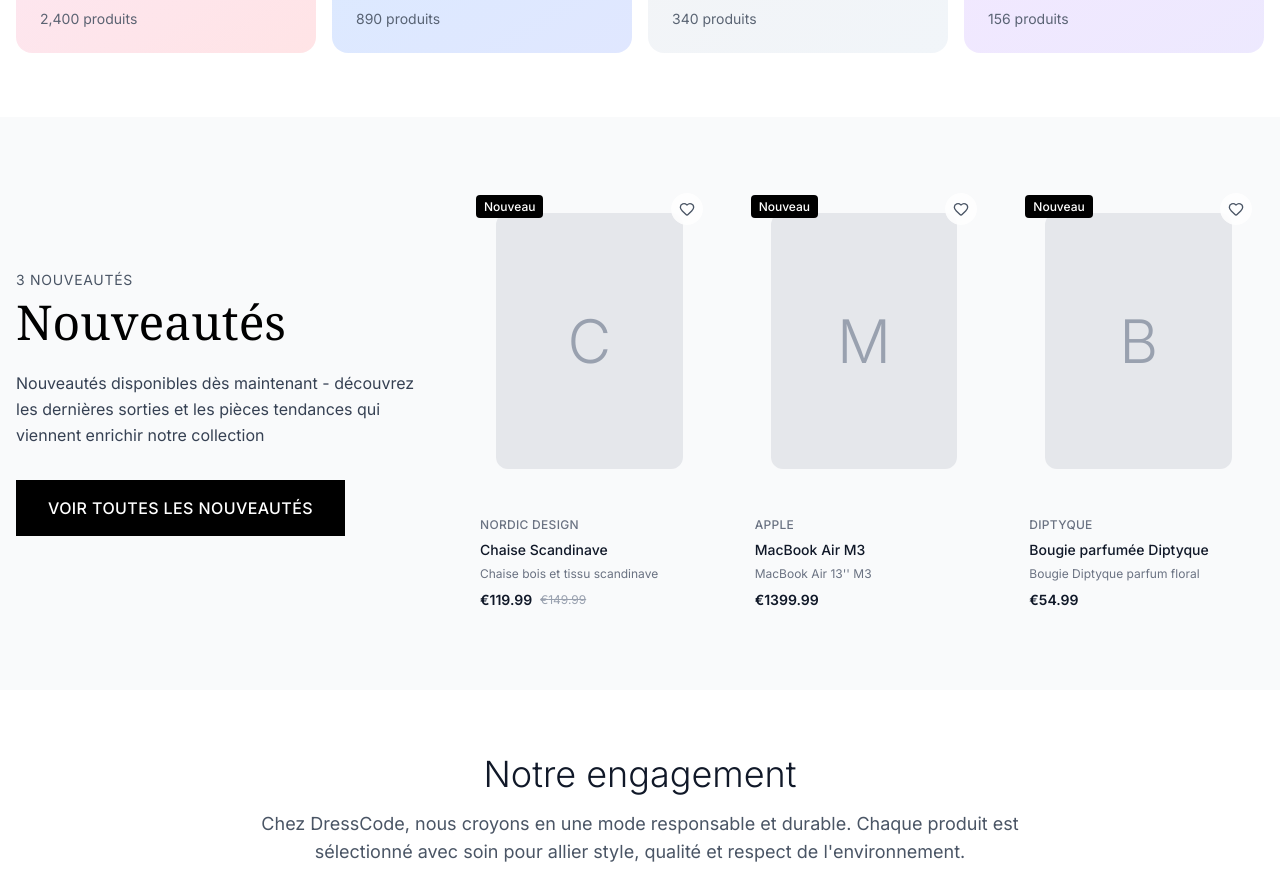
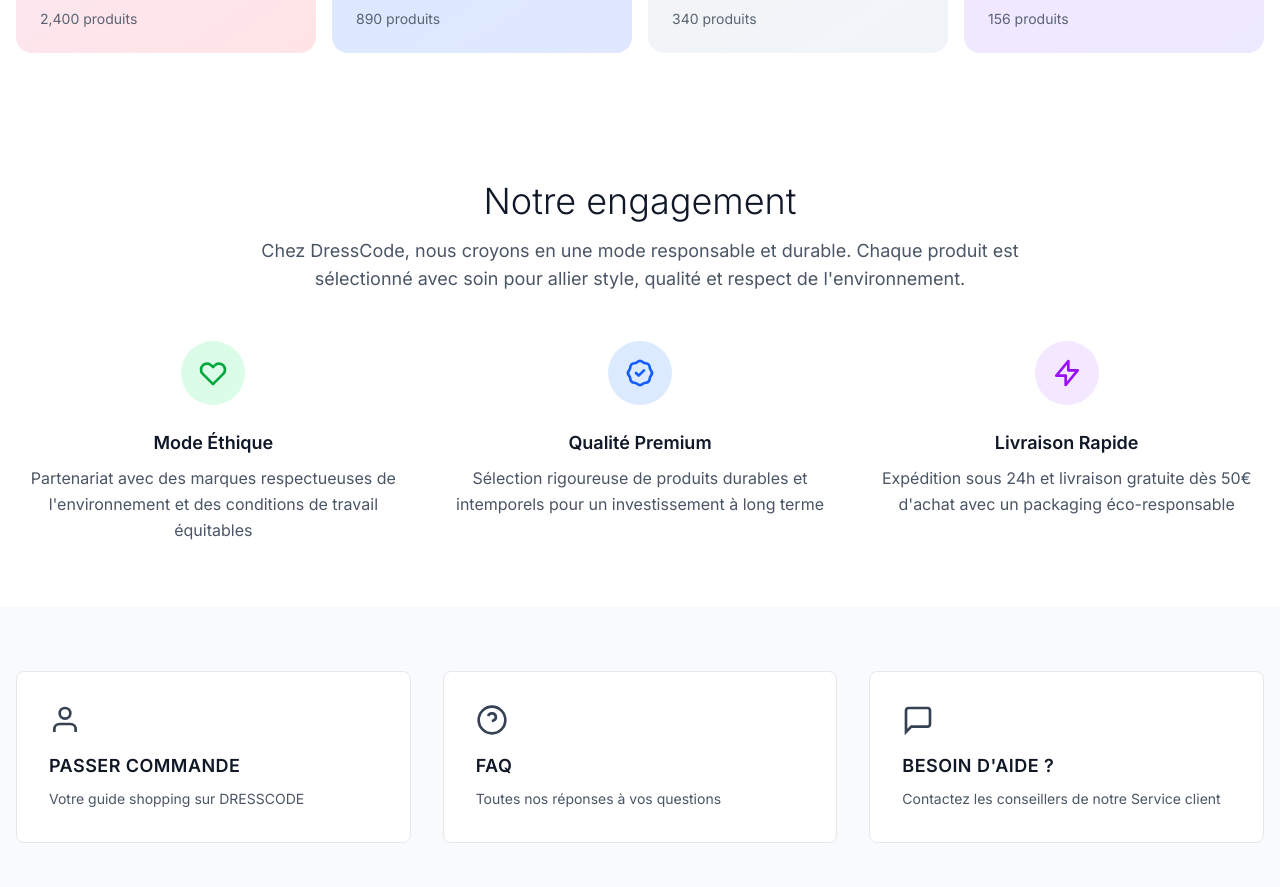
Before and after one commit to Rimao416/dress-code-front, a Next.js app: page / in a window 1280 px wide. Shown: the part 2005-2892 px from the top of the page. Built offline with nearby package versions, Linux system fonts and the light colour scheme.

Commit message:
:construction_worker: Restructuration du code

```diff
--- a/src/app/page.tsx
+++ b/src/app/page.tsx
@@ -7,6 +7,7 @@ import SupportSection from '@/components/common/SupportSection';
 import { productsData } from '@/constant/data';
 import Button from '@/components/ui/button';
 import ProductCard, { Product } from '@/components/common/ProductCard';
+import Categories from '@/components/common/Category';
 
 
 // Button Component
@@ -14,70 +15,14 @@ import ProductCard, { Product } from '@/components/common/ProductCard';
 // Header Component
 
 
-interface Category {
+export interface Category {
   name: string;
   count: string;
   color: string;
   image: string | null;
 }
 
-const Categories = () => {
-  const categories: Category[] = [
-    { name: 'Vêtements', count: '2,400 produits', color: 'from-pink-100 to-rose-100', image: null },
-    { name: 'Maison', count: '890 produits', color: 'from-blue-100 to-indigo-100', image: null },
-    { name: 'Tech', count: '340 produits', color: 'from-gray-100 to-slate-100', image: null },
-    { name: 'Parfums', count: '156 produits', color: 'from-purple-100 to-violet-100', image: null }
-  ];
 
-  const handleCategoryClick = (category: Category) => {
-    console.log('Category clicked:', category.name);
-  };
-
-  return (
-    <section className="py-16 px-4 bg-white">
-      <div className="max-w-7xl mx-auto">
-        <div className="text-center mb-12">
-          <h2 className="text-4xl lg:text-5xl font-serif text-black mb-4">
-            Explorez nos collections
-          </h2>
-          <p className="text-gray-600 text-lg max-w-2xl mx-auto">
-            Découvrez une sélection soigneusement choisie de produits dans chaque catégorie
-          </p>
-        </div>
-
-        <div className="grid grid-cols-2 lg:grid-cols-4 gap-4">
-          {categories.map((category, index) => (
-            <div
-              key={index}
-              className="group cursor-pointer"
-              onClick={() => handleCategoryClick(category)}
-            >
-              <div className={`h-48 rounded-2xl bg-gradient-to-br ${category.color} p-6 flex flex-col justify-between transition-all duration-300 group-hover:scale-105 group-hover:shadow-lg relative overflow-hidden`}>
-                <div className="self-end">
-                  <div className="w-8 h-8 bg-white/20 backdrop-blur-sm rounded-full flex items-center justify-center transition-transform duration-300 group-hover:scale-110">
-                    <ArrowRight className="w-4 h-4 text-gray-700 transition-transform duration-300 group-hover:translate-x-0.5" />
-                  </div>
-                </div>
-
-                <div className="relative z-10">
-                  <h3 className="font-semibold text-gray-900 text-lg mb-1 uppercase tracking-wide">
-                    {category.name}
-                  </h3>
-                  <p className="text-gray-600 text-sm opacity-90">
-                    {category.count}
-                  </p>
-                </div>
-
-                {/* Effet de survol */}
-                <div className="absolute inset-0 bg-black/5 opacity-0 group-hover:opacity-100 transition-opacity duration-300"></div>
-              </div>
-            </div>
-          ))}
-        </div>
-      </div>
-    </section>
-  );
-};
 
 // Support Section Component
 
@@ -165,41 +110,7 @@ const HomePage = () => {
       <Categories />
 
       {/* Section Nouveautés */}
-      <section className="py-16 px-4 bg-gray-50">
-        <div className="max-w-7xl mx-auto">
-          <div className="flex flex-col lg:flex-row gap-12 items-center">
-            <div className="lg:w-1/3 text-center lg:text-left">
-              <div className="text-sm text-gray-600 mb-2 tracking-wider uppercase">
-                {newProducts.length} NOUVEAUTÉS
-              </div>
-              <h2 className="text-4xl lg:text-5xl font-serif text-black mb-6">
-                Nouveautés
-              </h2>
-              <p className="text-gray-700 mb-8 leading-relaxed">
-                Nouveautés disponibles dès maintenant - découvrez les dernières sorties
-                et les pièces tendances qui viennent enrichir notre collection
-              </p>
-              <Button variant="black" size="lg" className="uppercase tracking-wide">
-                Voir toutes les nouveautés
-              </Button>
-            </div>
 
-            <div className="lg:w-2/3">
-              <div className="grid grid-cols-1 sm:grid-cols-2 lg:grid-cols-3 gap-6">
-                {newProducts.map((product) => (
-                  <ProductCard
-                    key={product.id}
-                    product={product}
-                    onClick={handleProductClick}
-                    showBrand={true}
-                    showPrice={true}
-                  />
-                ))}
-              </div>
-            </div>
-          </div>
-        </div>
-      </section>
 
       {/* Section Engagement/Valeurs */}
       <section className="py-16 px-4 bg-white">
--- /dev/null
+++ b/src/components/common/Category.tsx
@@ -0,0 +1,62 @@
+import { Category } from "@/app/page";
+import { ArrowRight } from "lucide-react";
+
+const Categories = () => {
+  const categories: Category[] = [
+    { name: 'Vêtements', count: '2,400 produits', color: 'from-pink-100 to-rose-100', image: null },
+    { name: 'Maison', count: '890 produits', color: 'from-blue-100 to-indigo-100', image: null },
+    { name: 'Tech', count: '340 produits', color: 'from-gray-100 to-slate-100', image: null },
+    { name: 'Parfums', count: '156 produits', color: 'from-purple-100 to-violet-100', image: null }
+  ];
+
+  const handleCategoryClick = (category: Category) => {
+    console.log('Category clicked:', category.name);
+  };
+
+  return (
+    <section className="py-16 px-4 bg-white">
+      <div className="max-w-7xl mx-auto">
+        <div className="text-center mb-12">
+          <h2 className="text-4xl lg:text-5xl font-serif text-black mb-4">
+            Explorez nos collections
+          </h2>
+          <p className="text-gray-600 text-lg max-w-2xl mx-auto">
+            Découvrez une sélection soigneusement choisie de produits dans chaque catégorie
+          </p>
+        </div>
+
+        <div className="grid grid-cols-2 lg:grid-cols-4 gap-4">
+          {categories.map((category, index) => (
+            <div
+              key={index}
+              className="group cursor-pointer"
+              onClick={() => handleCategoryClick(category)}
+            >
+              <div className={`h-48 rounded-2xl bg-gradient-to-br ${category.color} p-6 flex flex-col justify-between transition-all duration-300 group-hover:scale-105 group-hover:shadow-lg relative overflow-hidden`}>
+                <div className="self-end">
+                  <div className="w-8 h-8 bg-white/20 backdrop-blur-sm rounded-full flex items-center justify-center transition-transform duration-300 group-hover:scale-110">
+                    <ArrowRight className="w-4 h-4 text-gray-700 transition-transform duration-300 group-hover:translate-x-0.5" />
+                  </div>
+                </div>
+
+                <div className="relative z-10">
+                  <h3 className="font-semibold text-gray-900 text-lg mb-1 uppercase tracking-wide">
+                    {category.name}
+                  </h3>
+                  <p className="text-gray-600 text-sm opacity-90">
+                    {category.count}
+                  </p>
+                </div>
+
+                {/* Effet de survol */}
+                <div className="absolute inset-0 bg-black/5 opacity-0 group-hover:opacity-100 transition-opacity duration-300"></div>
+              </div>
+            </div>
+          ))}
+        </div>
+      </div>
+    </section>
+  );
+};
+
+export default Categories;
```
